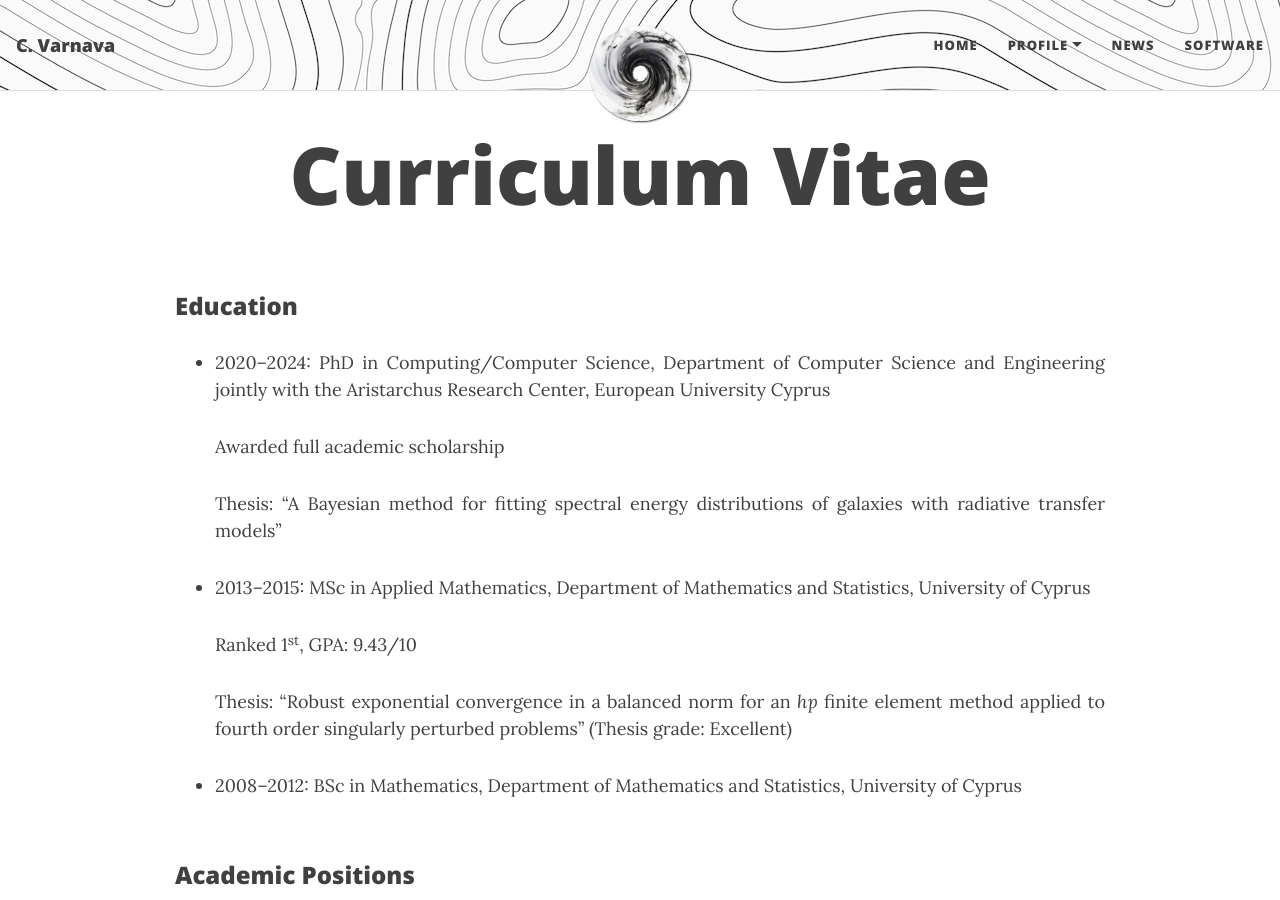
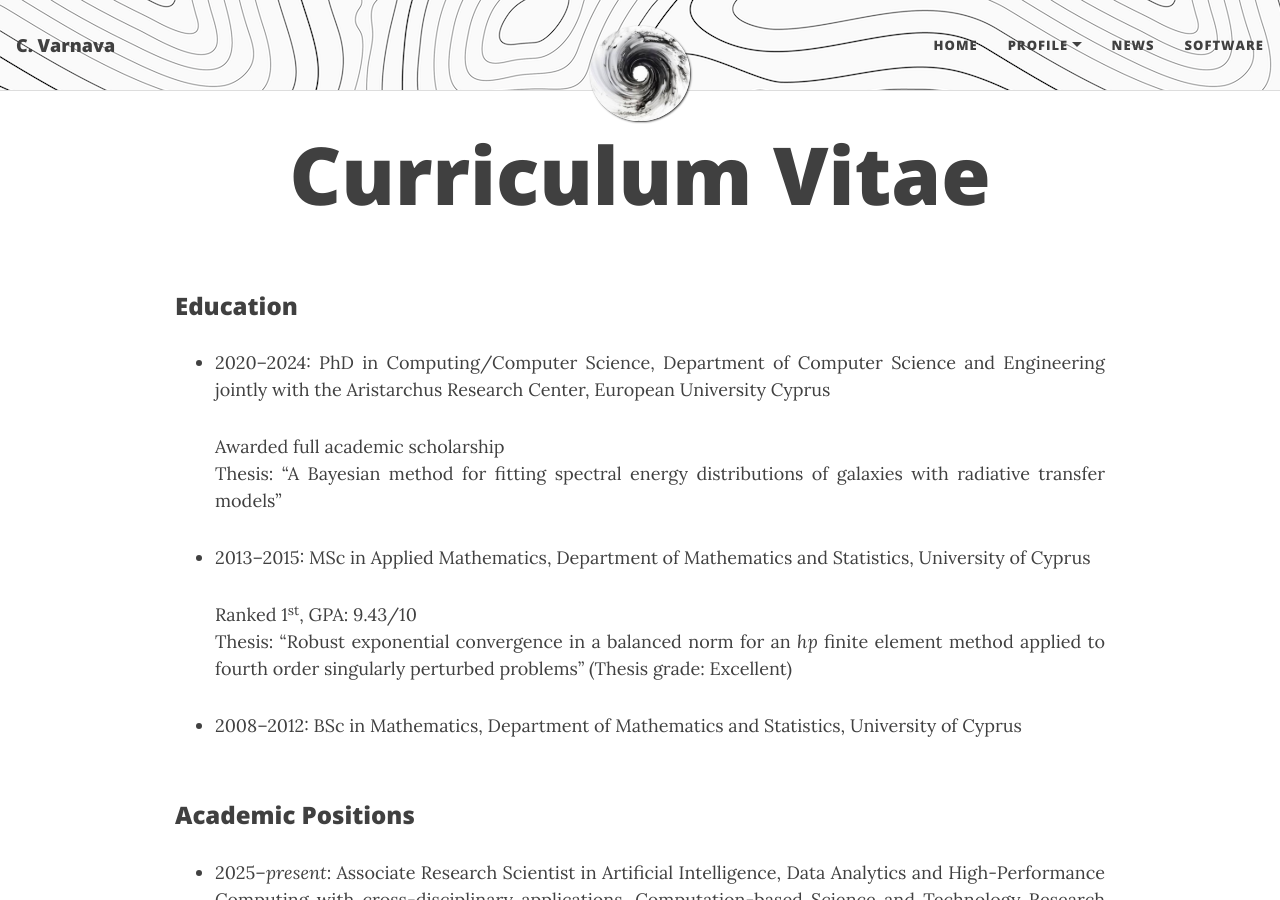
Before and after one commit to ch-var/ch-var.github.io, a Jekyll site: the page built from CV.html, in a window 1280 px wide and 900 px high. Built offline with Jekyll 4.4.1, drawn with Linux system fonts in a browser that asks for light colours; formulas are drawn with MathJax 3.

Commit message:
Update CV.html

```diff
--- a/CV.html
+++ b/CV.html
@@ -25,10 +25,10 @@
 <p style="font-family: var(--header-font); font-weight: 800; line-height: 1.1; font-size: 1.5rem; margin-top: 1.25rem;">Education</p>
 <ul>
 <li class="responsive-margin" style="margin-bottom: 8px;">2020–2024: PhD in Computing/Computer Science, Department of Computer Science and Engineering jointly with the Aristarchus Research Center, European University Cyprus</li>
-<p align='justify' class="responsive-margin">Awarded full academic scholarship</p>
+<p align='justify' class="responsive-margin" style="margin-bottom: 0px;">Awarded full academic scholarship</p>
 <p align='justify' class="responsive-margin" style="margin-top: 0px;">Thesis: “A Bayesian method for fitting spectral energy distributions of galaxies with radiative transfer models”</p>
 <li class="responsive-margin" style="margin-bottom: 8px;">2013–2015: MSc in Applied Mathematics, Department of Mathematics and Statistics, University of Cyprus</li>
-<p align='justify' class="responsive-margin">Ranked 1<sup>st</sup>, GPA: 9.43/10</p>
+<p align='justify' class="responsive-margin" style="margin-bottom: 0px;">Ranked 1<sup>st</sup>, GPA: 9.43/10</p>
 <p align='justify' class="responsive-margin" style="margin-top: 0px;">Thesis: “Robust exponential convergence in a balanced norm for an <i>hp</i> finite element method applied to fourth order singularly perturbed problems” (Thesis grade: Excellent)</p>
 <li class="responsive-margin">2008–2012: BSc in Mathematics, Department of Mathematics and Statistics, University of Cyprus</li>
 </ul>
```
